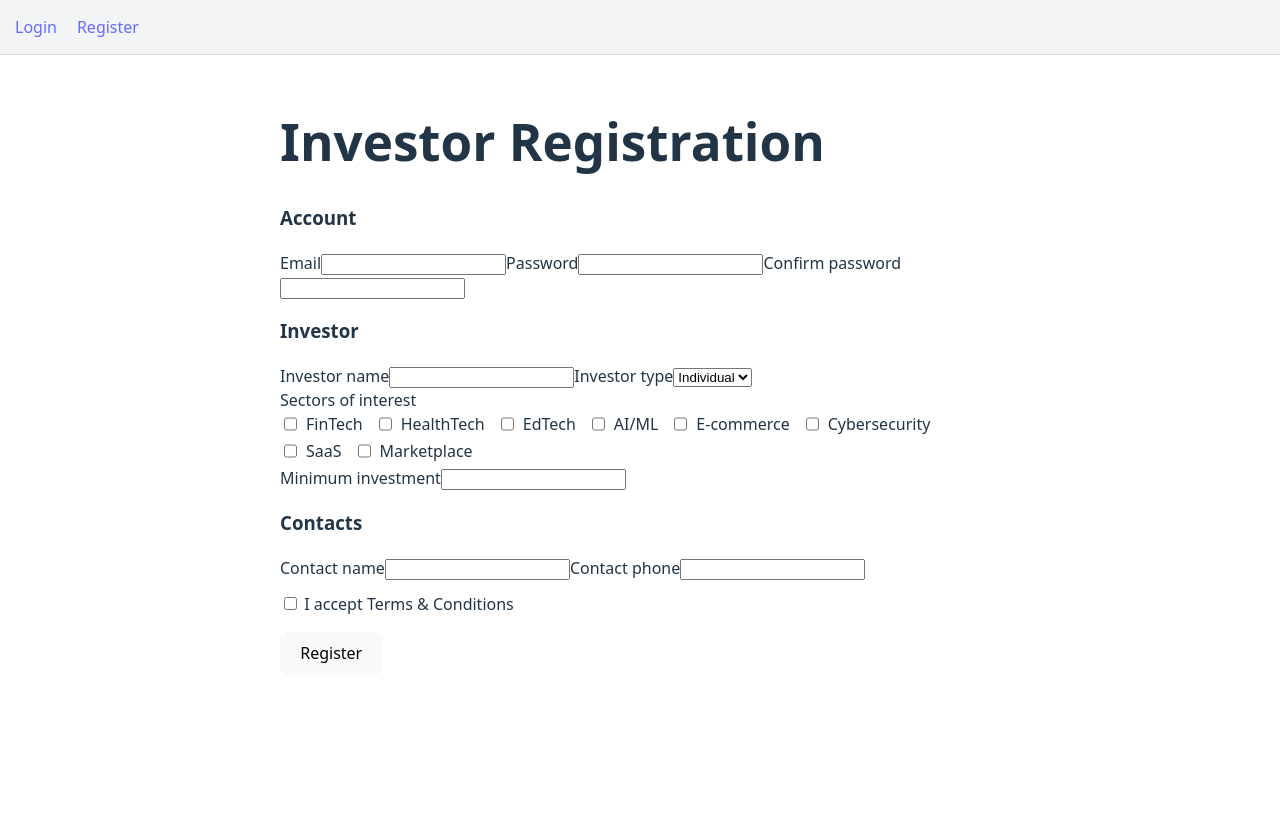
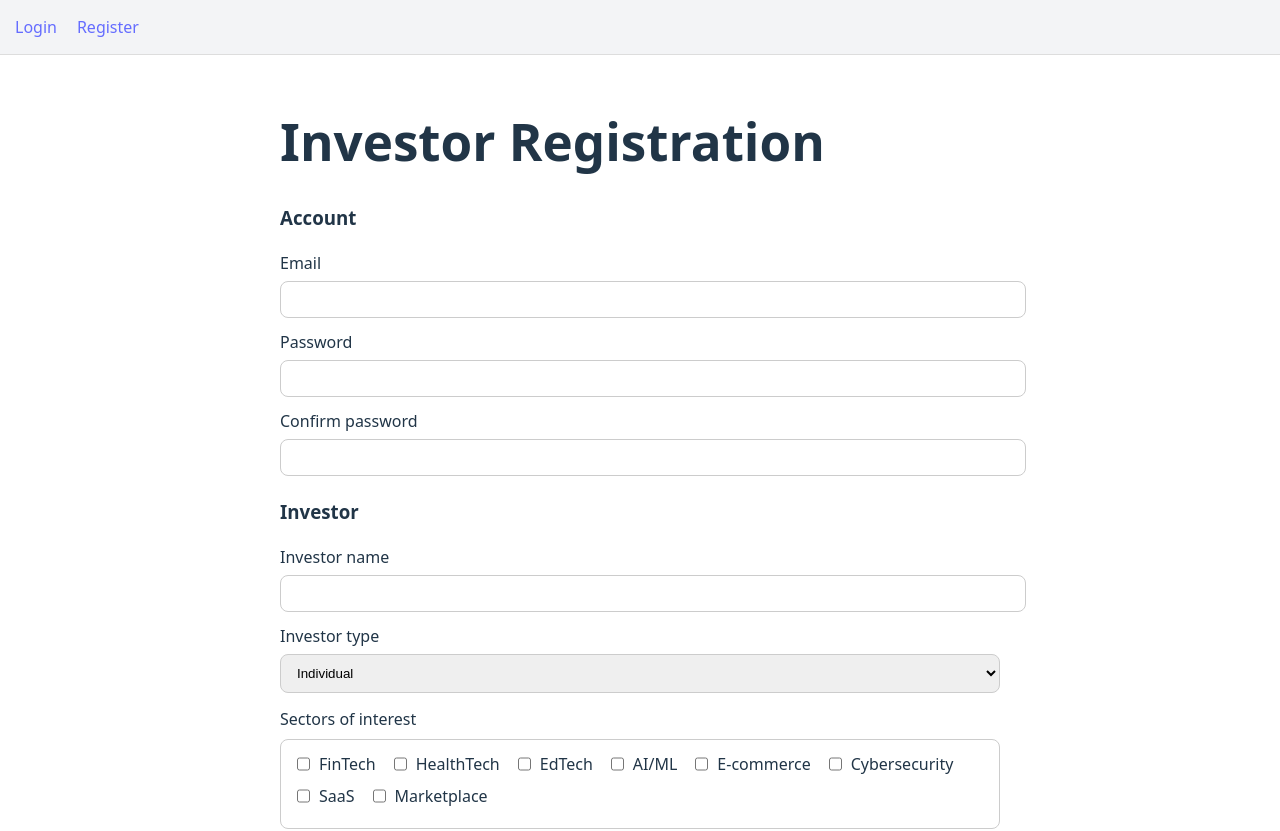
Before and after one commit to ITA-Dnipro/UA-4421, a React (Vite) app in the folder frontend/: page /register/investor in a window 1280 px wide. Shown: the top 831 px of the page. Before the commit the page ends 800 px from the top, so only its background shows below. Built offline with nearby package versions, Linux system fonts and the light colour scheme.

Commit message:
Update RegisterInvestor.tsx

```diff
--- a/frontend/src/pages/RegisterInvestor.tsx
+++ b/frontend/src/pages/RegisterInvestor.tsx
@@ -1,4 +1,4 @@
-import { useState, type FormEventHandler } from 'react'
+import { useMemo, useState, type FormEventHandler } from 'react'
 
 type InvestorType = 'individual' | 'fund'
 
@@ -15,6 +15,20 @@ const SECTORS = [
 
 type UiState = 'idle' | 'submitting' | 'success' | 'error'
 
+type Field =
+  | 'email'
+  | 'password'
+  | 'confirmPassword'
+  | 'investorName'
+  | 'sectors'
+  | 'minimumInvestment'
+  | 'contactName'
+  | 'contactPhone'
+  | 'acceptTerms'
+
+type Errors = Partial<Record<Field, string>>
+type Touched = Partial<Record<Field, boolean>>
+
 function isBlank(value: string) {
   return value.trim().length === 0
 }
@@ -27,6 +41,44 @@ function isNonNegativeNumber(value: string) {
   if (isBlank(value)) return false
   const n = Number(value)
   return Number.isFinite(n) && n >= 0
+}
+
+function validate(values: {
+  email: string
+  password: string
+  confirmPassword: string
+  investorName: string
+  sectors: string[]
+  minimumInvestment: string
+  contactName: string
+  contactPhone: string
+  acceptTerms: boolean
+}): Errors {
+  const errors: Errors = {}
+
+  if (isBlank(values.email)) errors.email = 'Email is required.'
+  else if (!isEmail(values.email)) errors.email = 'Enter a valid email.'
+
+  if (isBlank(values.password)) errors.password = 'Password is required.'
+  else if (values.password.length < 8) errors.password = 'Password must be at least 8 characters.'
+
+  if (isBlank(values.confirmPassword)) errors.confirmPassword = 'Confirm your password.'
+  else if (values.password !== values.confirmPassword) errors.confirmPassword = 'Passwords do not match.'
+
+  if (isBlank(values.investorName)) errors.investorName = 'Investor name is required.'
+
+  if (values.sectors.length === 0) errors.sectors = 'Select at least one sector of interest.'
+
+  if (!isNonNegativeNumber(values.minimumInvestment)) {
+    errors.minimumInvestment = 'Minimum investment must be a number (0 or greater).'
+  }
+
+  if (isBlank(values.contactName)) errors.contactName = 'Contact name is required.'
+  if (isBlank(values.contactPhone)) errors.contactPhone = 'Contact phone is required.'
+
+  if (!values.acceptTerms) errors.acceptTerms = 'You must accept Terms & Conditions.'
+
+  return errors
 }
 
 export default function RegisterInvestor() {
@@ -48,7 +100,67 @@ export default function RegisterInvestor() {
 
   const [acceptTerms, setAcceptTerms] = useState(false)
 
+  const [touched, setTouched] = useState<Touched>({})
+
+  const values = useMemo(
+    () => ({
+      email,
+      password,
+      confirmPassword,
+      investorName,
+      sectors,
+      minimumInvestment,
+      contactName,
+      contactPhone,
+      acceptTerms,
+    }),
+    [email, password, confirmPassword, investorName, sectors, minimumInvestment, contactName, contactPhone, acceptTerms]
+  )
+
+  const errors = useMemo(() => validate(values), [values])
+  const isFormValid = Object.keys(errors).length === 0
+
+  const disabled = uiState === 'submitting' || uiState === 'success'
+
+  const markTouched = (field: Field) => {
+    setTouched((prev) => (prev[field] ? prev : { ...prev, [field]: true }))
+  }
+
+  const markAllTouched = () => {
+    setTouched({
+      email: true,
+      password: true,
+      confirmPassword: true,
+      investorName: true,
+      sectors: true,
+      minimumInvestment: true,
+      contactName: true,
+      contactPhone: true,
+      acceptTerms: true,
+    })
+  }
+
+  const showError = (field: Field) => Boolean(touched[field] && errors[field])
+  const fieldError = (field: Field) => (showError(field) ? errors[field] : '')
+
+  const inputStyle = (field: Field): React.CSSProperties => ({
+    display: 'block',
+    width: '100%',
+    padding: '10px 12px',
+    marginTop: 6,
+    borderRadius: 8,
+    border: showError(field) ? '1px solid #d33' : '1px solid #ccc',
+    outline: 'none',
+  })
+
+  const errorTextStyle: React.CSSProperties = {
+    marginTop: 6,
+    color: '#d33',
+    fontSize: 13,
+  }
+
   const toggleSector = (s: string) => {
+    markTouched('sectors')
     setSectors((prev) => (prev.includes(s) ? prev.filter((x) => x !== s) : [...prev, s]))
   }
 
@@ -56,73 +168,11 @@ export default function RegisterInvestor() {
     e.preventDefault()
     setMessage('')
 
-    // required + format checks
-    if (isBlank(email)) {
+    markAllTouched()
+
+    if (!isFormValid) {
       setUiState('error')
-      setMessage('Email is required.')
-      return
-    }
-    if (!isEmail(email)) {
-      setUiState('error')
-      setMessage('Enter a valid email.')
-      return
-    }
-
-    if (isBlank(password)) {
-      setUiState('error')
-      setMessage('Password is required.')
-      return
-    }
-    if (password.length < 8) {
-      setUiState('error')
-      setMessage('Password must be at least 8 characters.')
-      return
-    }
-
-    if (isBlank(confirmPassword)) {
-      setUiState('error')
-      setMessage('Confirm your password.')
-      return
-    }
-    if (password !== confirmPassword) {
-      setUiState('error')
-      setMessage('Passwords do not match.')
-      return
-    }
-
-    if (isBlank(investorName)) {
-      setUiState('error')
-      setMessage('Investor name is required.')
-      return
-    }
-
-    if (sectors.length === 0) {
-      setUiState('error')
-      setMessage('Select at least one sector of interest.')
-      return
-    }
-
-    if (!isNonNegativeNumber(minimumInvestment)) {
-      setUiState('error')
-      setMessage('Minimum investment must be a number (0 or greater).')
-      return
-    }
-
-    if (isBlank(contactName)) {
-      setUiState('error')
-      setMessage('Contact name is required.')
-      return
-    }
-
-    if (isBlank(contactPhone)) {
-      setUiState('error')
-      setMessage('Contact phone is required.')
-      return
-    }
-
-    if (!acceptTerms) {
-      setUiState('error')
-      setMessage('You must accept Terms & Conditions.')
+      setMessage('Please fix the highlighted fields.')
       return
     }
 
@@ -162,79 +212,105 @@ export default function RegisterInvestor() {
     }
   }
 
-  const disabled = uiState === 'submitting'
-
   return (
     <div style={{ maxWidth: 720, margin: '0 auto', padding: 24 }}>
       <h1>Investor Registration</h1>
 
-      {message && <p>{message}</p>}
+      {message && (
+        <p style={{ marginTop: 12, padding: 10, background: uiState === 'success' ? '#e7ffe7' : '#fff3cd' }}>
+          {message}
+        </p>
+      )}
 
-      <form onSubmit={onSubmit}>
+      <form onSubmit={onSubmit} style={{ marginTop: 18 }}>
         <h3>Account</h3>
 
-        <label>
+        <label style={{ display: 'block', marginTop: 12 }}>
           Email
           <input
             type="email"
             value={email}
             disabled={disabled}
             onChange={(e) => setEmail(e.target.value)}
+            onBlur={() => markTouched('email')}
+            aria-invalid={showError('email')}
+            style={inputStyle('email')}
             required
           />
+          {fieldError('email') && <div style={errorTextStyle}>{fieldError('email')}</div>}
         </label>
 
-        <label>
+        <label style={{ display: 'block', marginTop: 12 }}>
           Password
           <input
             type="password"
             value={password}
             disabled={disabled}
             onChange={(e) => setPassword(e.target.value)}
+            onBlur={() => markTouched('password')}
+            aria-invalid={showError('password')}
+            style={inputStyle('password')}
             required
           />
+          {fieldError('password') && <div style={errorTextStyle}>{fieldError('password')}</div>}
         </label>
 
-        <label>
+        <label style={{ display: 'block', marginTop: 12 }}>
           Confirm password
           <input
             type="password"
             value={confirmPassword}
             disabled={disabled}
             onChange={(e) => setConfirmPassword(e.target.value)}
+            onBlur={() => markTouched('confirmPassword')}
+            aria-invalid={showError('confirmPassword')}
+            style={inputStyle('confirmPassword')}
             required
           />
+          {fieldError('confirmPassword') && <div style={errorTextStyle}>{fieldError('confirmPassword')}</div>}
         </label>
 
-        <h3>Investor</h3>
+        <h3 style={{ marginTop: 22 }}>Investor</h3>
 
-        <label>
+        <label style={{ display: 'block', marginTop: 12 }}>
           Investor name
           <input
             type="text"
             value={investorName}
             disabled={disabled}
             onChange={(e) => setInvestorName(e.target.value)}
+            onBlur={() => markTouched('investorName')}
+            aria-invalid={showError('investorName')}
+            style={inputStyle('investorName')}
             required
           />
+          {fieldError('investorName') && <div style={errorTextStyle}>{fieldError('investorName')}</div>}
         </label>
 
-        <label>
+        <label style={{ display: 'block', marginTop: 12 }}>
           Investor type
           <select
             value={investorType}
             disabled={disabled}
             onChange={(e) => setInvestorType(e.target.value as InvestorType)}
+            style={{ ...inputStyle('investorName'), marginTop: 6 }}
           >
             <option value="individual">Individual</option>
             <option value="fund">Fund</option>
           </select>
         </label>
 
-        <div>
-          <div>Sectors of interest</div>
+        <div style={{ marginTop: 14 }}>
+          <div style={{ marginBottom: 8 }}>Sectors of interest</div>
+          <div
+            style={{
+              padding: 12,
+              borderRadius: 8,
+              border: showError('sectors') ? '1px solid #d33' : '1px solid #ccc',
+            }}
+          >
             {SECTORS.map((s) => (
-            <label key={s} style={{ display: 'inline-flex', gap: 6, marginRight: 12 }}>
+              <label key={s} style={{ display: 'inline-flex', gap: 6, marginRight: 14, marginBottom: 8 }}>
                 <input
                   type="checkbox"
                   checked={sectors.includes(s)}
@@ -245,8 +321,10 @@ export default function RegisterInvestor() {
               </label>
             ))}
           </div>
+          {fieldError('sectors') && <div style={errorTextStyle}>{fieldError('sectors')}</div>}
+        </div>
 
-        <label>
+        <label style={{ display: 'block', marginTop: 12 }}>
           Minimum investment
           <input
             type="number"
@@ -254,46 +332,73 @@ export default function RegisterInvestor() {
             value={minimumInvestment}
             disabled={disabled}
             onChange={(e) => setMinimumInvestment(e.target.value)}
+            onBlur={() => markTouched('minimumInvestment')}
+            aria-invalid={showError('minimumInvestment')}
+            style={inputStyle('minimumInvestment')}
             required
           />
+          {fieldError('minimumInvestment') && <div style={errorTextStyle}>{fieldError('minimumInvestment')}</div>}
         </label>
 
-        <h3>Contacts</h3>
+        <h3 style={{ marginTop: 22 }}>Contacts</h3>
 
-        <label>
+        <label style={{ display: 'block', marginTop: 12 }}>
           Contact name
           <input
             type="text"
             value={contactName}
             disabled={disabled}
             onChange={(e) => setContactName(e.target.value)}
+            onBlur={() => markTouched('contactName')}
+            aria-invalid={showError('contactName')}
+            style={inputStyle('contactName')}
             required
           />
+          {fieldError('contactName') && <div style={errorTextStyle}>{fieldError('contactName')}</div>}
         </label>
 
-        <label>
+        <label style={{ display: 'block', marginTop: 12 }}>
           Contact phone
           <input
             type="tel"
             value={contactPhone}
             disabled={disabled}
             onChange={(e) => setContactPhone(e.target.value)}
+            onBlur={() => markTouched('contactPhone')}
+            aria-invalid={showError('contactPhone')}
+            style={inputStyle('contactPhone')}
             required
           />
+          {fieldError('contactPhone') && <div style={errorTextStyle}>{fieldError('contactPhone')}</div>}
         </label>
 
-        <label style={{ display: 'block', marginTop: 12 }}>
+        <label style={{ display: 'block', marginTop: 16 }}>
           <input
             type="checkbox"
             checked={acceptTerms}
             disabled={disabled}
-            onChange={(e) => setAcceptTerms(e.target.checked)}
+            onChange={(e) => {
+              setAcceptTerms(e.target.checked)
+              markTouched('acceptTerms')
+            }}
           />{' '}
           I accept Terms & Conditions
         </label>
+        {fieldError('acceptTerms') && <div style={errorTextStyle}>{fieldError('acceptTerms')}</div>}
 
-        <button type="submit" disabled={disabled} style={{ marginTop: 16 }}>
-          {disabled ? 'Submitting…' : 'Register'}
+        <button
+          type="submit"
+          disabled={disabled || !isFormValid}
+          style={{
+            marginTop: 18,
+            padding: '10px 14px',
+            borderRadius: 10,
+            border: '1px solid #000',
+            opacity: disabled || !isFormValid ? 0.6 : 1,
+            cursor: disabled || !isFormValid ? 'not-allowed' : 'pointer',
+          }}
+        >
+          {uiState === 'submitting' ? 'Submitting…' : 'Register'}
         </button>
       </form>
     </div>
```
Lines whose indentation alone changed are shown as unchanged.
